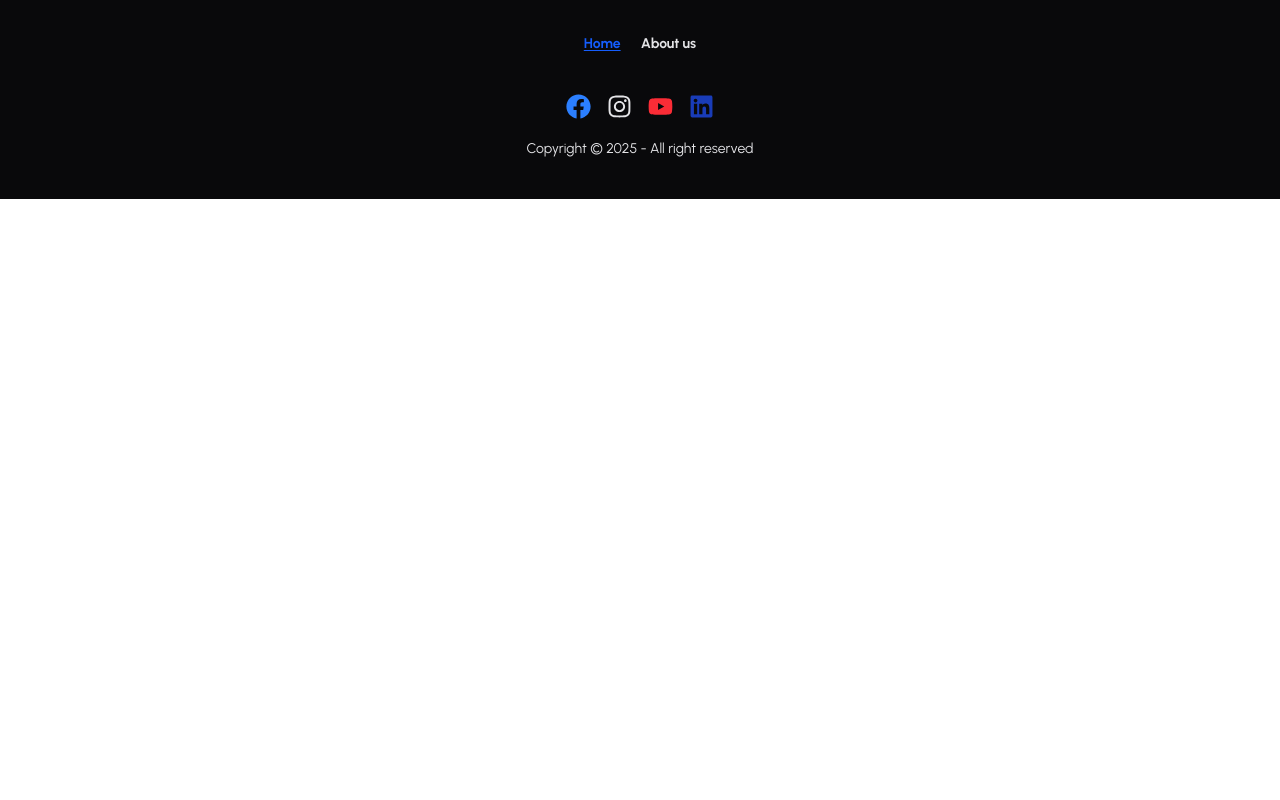
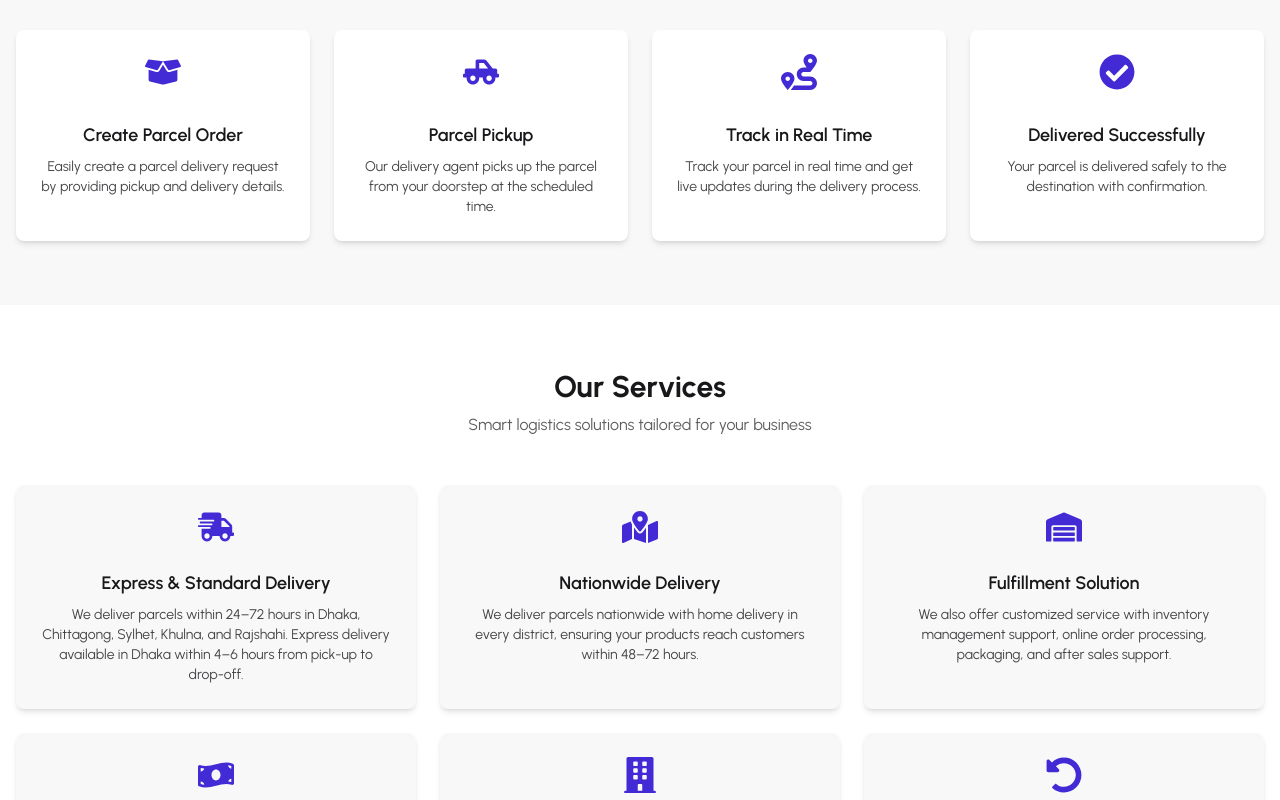
Before and after one commit to Bijoy-karmokar/Parcel_Management_System_Client, a React (Vite) app: page / in a window 1280 px wide. Shown: the part 800-1600 px from the top of the page. Before the commit the page ends 999 px from the top, so only its background shows below. Built offline with nearby package versions, Linux system fonts and the light colour scheme.

Commit message:
HowItworks and ourservices

```diff
--- /dev/null
+++ b/data/servicesData.json
@@ -0,0 +1,26 @@
+[
+  {
+    "title": "Express & Standard Delivery",
+    "description": "We deliver parcels within 24–72 hours in Dhaka, Chittagong, Sylhet, Khulna, and Rajshahi. Express delivery available in Dhaka within 4–6 hours from pick-up to drop-off."
+  },
+  {
+    "title": "Nationwide Delivery",
+    "description": "We deliver parcels nationwide with home delivery in every district, ensuring your products reach customers within 48–72 hours."
+  },
+  {
+    "title": "Fulfillment Solution",
+    "description": "We also offer customized service with inventory management support, online order processing, packaging, and after sales support."
+  },
+  {
+    "title": "Cash on Home Delivery",
+    "description": "100% cash on delivery anywhere in Bangladesh with guaranteed safety of your product."
+  },
+  {
+    "title": "Corporate Service / Contract In Logistics",
+    "description": "Customized corporate services which includes warehouse and inventory management support."
+  },
+  {
+    "title": "Parcel Return",
+    "description": "Through our reverse logistics facility we allow end customers to return or exchange their products with online business merchants."
+  }
+]
--- a/package.json
+++ b/package.json
@@ -11,6 +11,7 @@
   },
   "dependencies": {
     "@tailwindcss/vite": "^4.1.18",
+    "framer-motion": "^12.23.26",
     "react": "^19.2.0",
     "react-dom": "^19.2.0",
     "react-icons": "^5.5.0",
--- a/src/components/HowItWorks/HowItWorks.jsx
+++ b/src/components/HowItWorks/HowItWorks.jsx
@@ -1,67 +1,119 @@
 import { FaBoxOpen, FaTruckPickup, FaRoute, FaCheckCircle } from "react-icons/fa";
+import { motion } from "framer-motion";
 
-const HowItWorks = () => {
 const steps = [
   {
     id: 1,
-      icon: <FaBoxOpen className="text-4xl text-primary" />,
+    icon: <FaBoxOpen />,
     title: "Create Parcel Order",
     description:
       "Easily create a parcel delivery request by providing pickup and delivery details.",
   },
   {
     id: 2,
-      icon: <FaTruckPickup className="text-4xl text-primary" />,
+    icon: <FaTruckPickup />,
     title: "Parcel Pickup",
     description:
       "Our delivery agent picks up the parcel from your doorstep at the scheduled time.",
   },
   {
     id: 3,
-      icon: <FaRoute className="text-4xl text-primary" />,
+    icon: <FaRoute />,
     title: "Track in Real Time",
     description:
       "Track your parcel in real time and get live updates during the delivery process.",
   },
   {
     id: 4,
-      icon: <FaCheckCircle className="text-4xl text-primary" />,
+    icon: <FaCheckCircle />,
     title: "Delivered Successfully",
     description:
       "Your parcel is delivered safely to the destination with confirmation.",
   },
 ];
 
+/* Container animation */
+const containerVariants = {
+  hidden: { opacity: 0 },
+  show: {
+    opacity: 1,
+    transition: { staggerChildren: 0.2 },
+  },
+};
+
+/* Card animation */
+const cardVariants = {
+  hidden: { opacity: 0, y: 30 },
+  show: {
+    opacity: 1,
+    y: 0,
+    transition: { duration: 0.5, ease: "easeOut" },
+  },
+};
+
+const HowItWorks = () => {
   return (
     <section className="py-16 bg-base-200">
       <div className="max-w-7xl mx-auto px-4">
-        {/* Section Header */}
-        <div className="text-center mb-12">
+
+        {/* Header */}
+        <motion.div
+          initial={{ opacity: 0, y: -20 }}
+          whileInView={{ opacity: 1, y: 0 }}
+          viewport={{ once: true }}
+          transition={{ duration: 0.6 }}
+          className="text-center mb-12"
+        >
           <h2 className="text-3xl font-bold text-base-content">
             How It Works
           </h2>
           <p className="mt-2 text-base-content/70">
             Simple steps to send and receive your parcels
           </p>
-        </div>
+        </motion.div>
 
         {/* Cards */}
-        <div className="grid grid-cols-1 sm:grid-cols-2 lg:grid-cols-4 gap-6">
+        <motion.div
+          variants={containerVariants}
+          initial="hidden"
+          whileInView="show"
+          viewport={{ once: true }}
+          className="grid grid-cols-1 sm:grid-cols-2 lg:grid-cols-4 gap-6"
+        >
           {steps.map((step) => (
-            <div
+            <motion.div
               key={step.id}
-              className="card bg-base-100 shadow-md hover:shadow-xl transition duration-300"
+              variants={cardVariants}
+              whileHover={{
+                y: -8,
+                backgroundColor: "var(--p)",
+                color: "var(--pc)",
+              }}
+              transition={{ type: "spring", stiffness: 300, damping: 20 }}
+              className="card bg-base-100 shadow-md cursor-pointer"
             >
               <div className="card-body items-center text-center">
+                {/* Icon */}
+                <motion.div
+                  whileHover={{ scale: 1.2 }}
+                  transition={{ duration: 0.3 }}
+                  className="text-4xl mb-4 text-primary"
+                >
                   {step.icon}
-                <h3 className="card-title mt-4">{step.title}</h3>
-                <p className="text-sm text-base-content/70">
+                </motion.div>
+
+                {/* Title */}
+                <h3 className="card-title mt-2">{step.title}</h3>
+
+                {/* Description */}
+                <p className="text-sm opacity-80">
                   {step.description}
                 </p>
               </div>
-            </div>
+            </motion.div>
           ))}
-        </div>
+        </motion.div>
+
       </div>
     </section>
   );
--- /dev/null
+++ b/src/components/services/OurServices.jsx
@@ -0,0 +1,128 @@
+import services from "../../../data/servicesData.json";
+import { motion } from "framer-motion";
+import {
+  FaShippingFast,
+  FaMapMarkedAlt,
+  FaWarehouse,
+  FaMoneyBillWave,
+  FaBuilding,
+  FaUndoAlt,
+} from "react-icons/fa";
+
+const icons = [
+  <FaShippingFast />,
+  <FaMapMarkedAlt />,
+  <FaWarehouse />,
+  <FaMoneyBillWave />,
+  <FaBuilding />,
+  <FaUndoAlt />,
+];
+
+const badgeColor = {
+  Popular: "badge-primary",
+  New: "badge-secondary",
+};
+
+
+const containerVariants = {
+  hidden: { opacity: 0 },
+  show: {
+    opacity: 1,
+    transition: {
+      staggerChildren: 0.15,
+    },
+  },
+};
+
+/* Card animation */
+const cardVariants = {
+  hidden: {
+    opacity: 0,
+    y: 30,
+  },
+  show: {
+    opacity: 1,
+    y: 0,
+    transition: {
+      duration: 0.5,
+      ease: "easeOut",
+    },
+  },
+};
+
+const OurServices = () => {
+  return (
+    <section className="py-16 bg-base-100">
+      <div className="max-w-7xl mx-auto px-4">
+        {/* Header */}
+        <motion.div
+          initial={{ opacity: 0, y: -20 }}
+          whileInView={{ opacity: 1, y: 0 }}
+          viewport={{ once: true }}
+          transition={{ duration: 0.6 }}
+          className="text-center mb-12"
+        >
+          <h2 className="text-3xl font-bold">Our Services</h2>
+          <p className="mt-2 text-base-content/70">
+            Smart logistics solutions tailored for your business
+          </p>
+        </motion.div>
+
+        {/* Cards */}
+        <motion.div
+          variants={containerVariants}
+          initial="hidden"
+          whileInView="show"
+          viewport={{ once: true }}
+          className="grid grid-cols-1 sm:grid-cols-2 lg:grid-cols-3 gap-6"
+        >
+          {services.map((service, index) => (
+            <motion.div
+              key={index}
+              variants={cardVariants}
+              whileHover={{
+                y: -8,
+                backgroundColor: "var(--p)",
+                color: "var(--pc)",
+              }}
+              transition={{ type: "spring", stiffness: 300, damping: 20 }}
+              className="card bg-base-200 shadow-md cursor-pointer"
+            >
+              <div className="card-body items-center text-center relative">
+                {/* Badge */}
+                {service.badge && (
+                  <div
+                    className={`badge absolute top-4 right-4 ${badgeColor[service.badge]}`}
+                  >
+                    {service.badge}
+                  </div>
+                )}
+
+                {/* Icon */}
+                <motion.div
+                  whileHover={{ scale: 1.15 }}
+                  transition={{ duration: 0.3 }}
+                  className="text-4xl mb-4 text-primary"
+                >
+                  {icons[index]}
+                </motion.div>
+
+                {/* Title */}
+                <h3 className="card-title text-lg">
+                  {service.title}
+                </h3>
+
+                {/* Description */}
+                <p className="text-sm opacity-80">
+                  {service.description}
+                </p>
+              </div>
+            </motion.div>
+          ))}
+        </motion.div>
+      </div>
+    </section>
+  );
+};
+
+export default OurServices;
--- a/src/pages/Home/Home.jsx
+++ b/src/pages/Home/Home.jsx
@@ -1,10 +1,14 @@
 import React from 'react';
 import Banner from '../../components/Banner/Banner';
+import HowItWorks from '../../components/HowItWorks/HowItWorks';
+import OurServices from '../../components/services/OurServices';
 
 const Home = () => {
     return (
         <div>
             <Banner></Banner>
+            <HowItWorks></HowItWorks>
+            <OurServices></OurServices>
         </div>
     );
 };
```
Also changed, not shown: 1 other file (tests, documents, lock files or other folders). Lines whose indentation alone changed are shown as unchanged.
